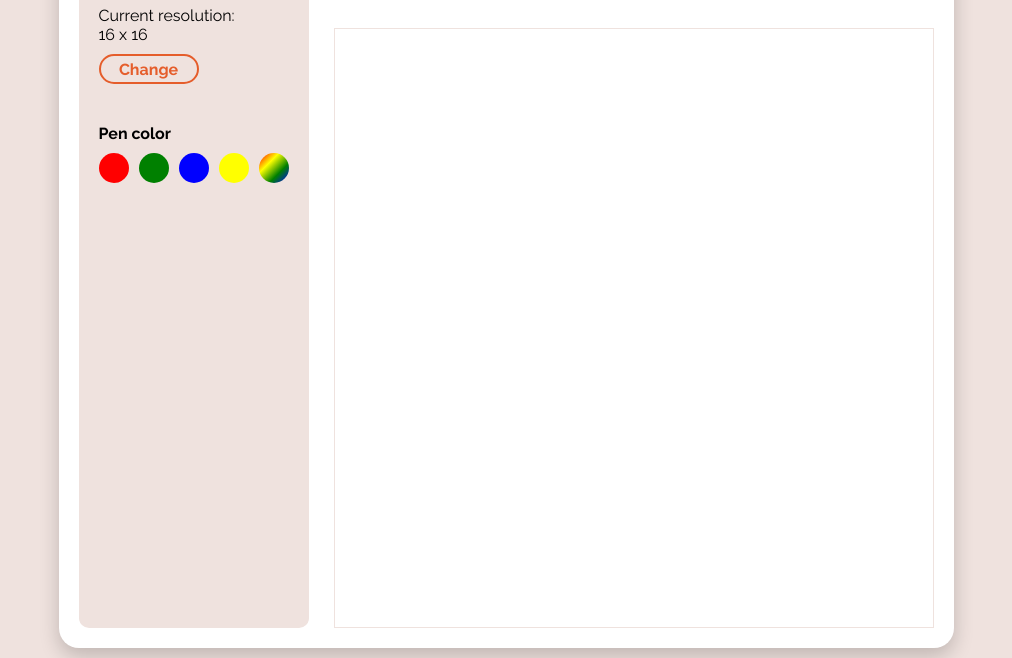
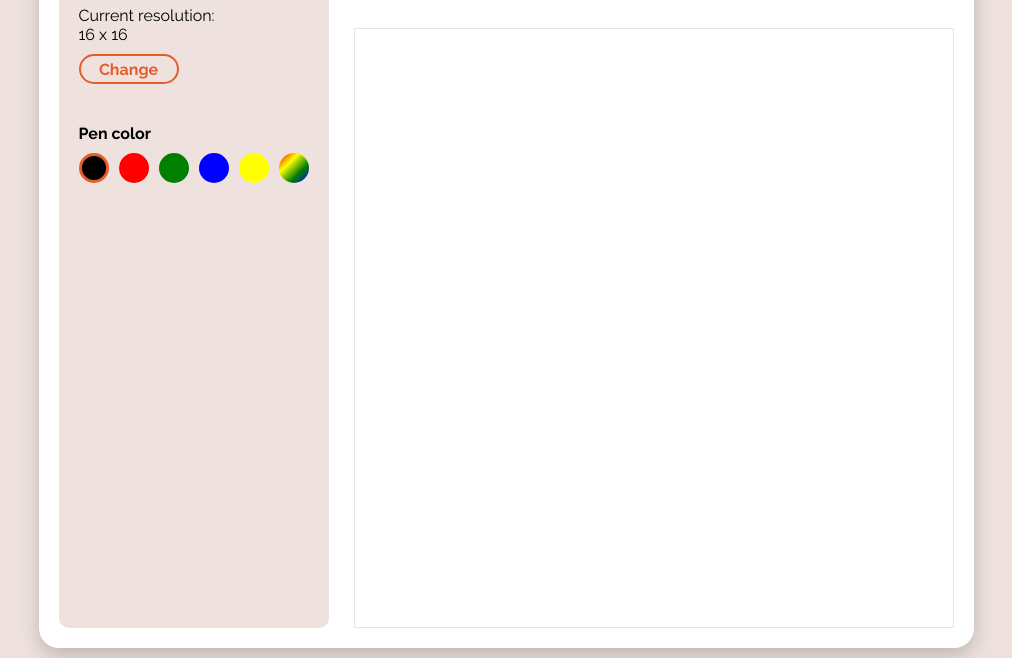
Before and after one commit to ksolarek/etch-a-sketch, a plain HTML site: page index.html in a window 1280 px wide. Both pictures are taken after a click on the element 247 px from the left and 310 px from the top of the page. Shown: the part 142-800 px from the top of the page, without its empty margins (134-1146 px from the left). Drawn offline with Linux system fonts and the light colour scheme.

Commit message:
Add pen color selection with active border highlight
Allow user to pick pen color and see which one is active

```diff
--- a/index.html
+++ b/index.html
@@ -106,6 +106,13 @@
             box-sizing: border-box;
         }
 
+        #black {
+            width: 30px;
+            height: 30px;
+            background: black;
+            border-radius: 15px;
+        }
+
         #red {
             width: 30px;
             height: 30px;
@@ -187,6 +194,7 @@
                 <div class="settings">
                     <h4>Pen color</h2>
                     <div id="colors">
+                        <div id="black"></div>
                         <div id="red"></div>
                         <div id="green"></div>
                         <div id="blue"></div>
@@ -215,9 +223,12 @@
 <script>
     const divContainer = document.querySelector(".container");
     let isMouseDown = false;
+    let currentColor = "black";
+
     divContainer.addEventListener("mousedown", function() {
         isMouseDown = true;
     });
+
     document.addEventListener("mouseup", function() {
         isMouseDown = false;
     })
@@ -225,11 +236,11 @@
     function attachPaintEvents(element) {
         element.addEventListener("mouseenter", function() {
             if(isMouseDown) {
-                element.style.backgroundColor = "blue";
+                element.style.backgroundColor = currentColor;
             };
         });
         element.addEventListener("click", function() {
-            element.style.backgroundColor = "blue";
+            element.style.backgroundColor = currentColor;
         });
         };
 
@@ -239,6 +250,7 @@
         attachPaintEvents(squareDiv);
         divContainer.appendChild(squareDiv);
     }
+
 
     const paraResolution = document.querySelector("#resolution");
 
@@ -257,6 +269,26 @@
         paraResolution.textContent = `${pxPerSide} x ${pxPerSide}`;
     });
 
+    const colorsDiv = document.querySelector("#colors");
+
+    const blackDiv = document.querySelector("#black");
+    blackDiv.addEventListener("click", function() {
+        currentColor = "black";
+        for (const child of colorsDiv.children) {
+            child.style.border = "none";
+        };
+        blackDiv.style.border = "solid 3px #e55d2b";
+    });
+
+    const redDiv = document.querySelector("#red");
+    redDiv.addEventListener("click", function() {
+        currentColor = "red";
+        for (const child of colorsDiv.children) {
+            child.style.border = "none";
+        };
+        redDiv.style.border = "solid 3px #000";
+    });
+
 </script>
 
 </html>
```
